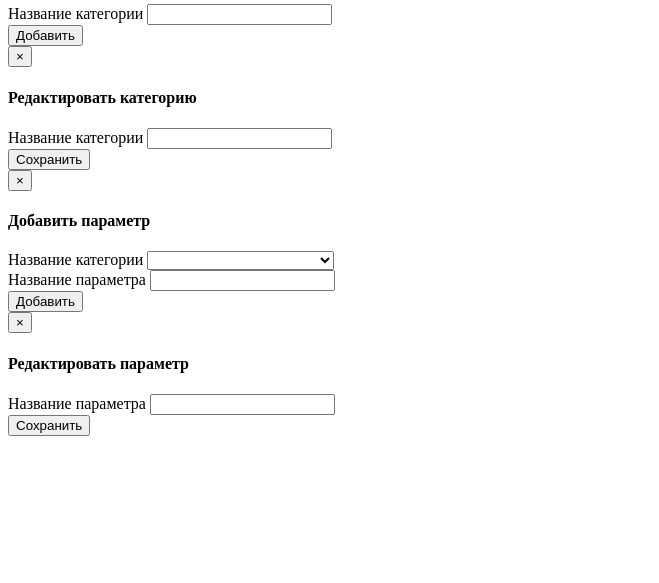
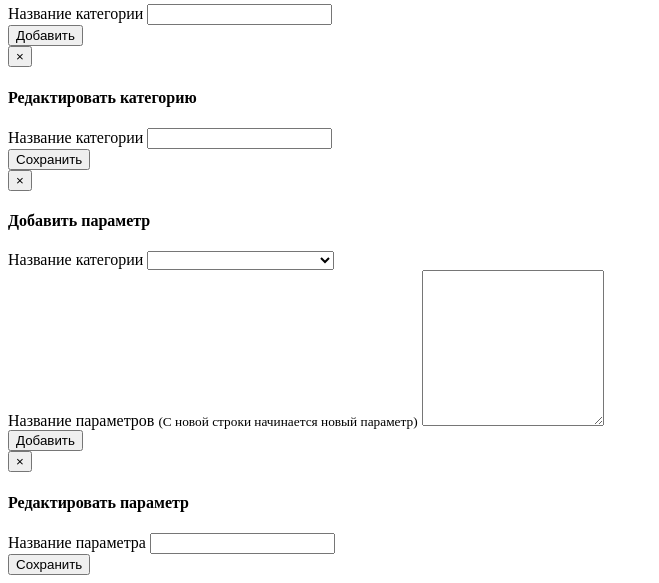
Before and after one commit to vanilich/autodb, a PHP site: template templates/parameter.php in a window 1280 px wide. Shown: the part 364-947 px from the top of the page, without its empty margins (0-659 px from the left). Before the commit the page ends 800 px from the top, so only its background shows below. Run offline with PHP 8.4, Linux system fonts and the light colour scheme; the template is opened without the code that fills it: most values are stand-ins (such as "Sample title", 1, 10 or a date in 2020).

Commit message:
remove bug

```diff
--- a/templates/parameter.php
+++ b/templates/parameter.php
@@ -209,8 +209,8 @@
                             </div>
 
                             <div class="form-group">
-                                <label>Название параметра</label>
-                                <input type="text" name="name" class="form-control" required>
+                                <label>Название параметров <small>(С новой строки начинается новый параметр)</small></label>
+                                <textarea type="text" name="name" class="form-control" style="min-height: 150px;" required></textarea>
                             </div>
 
                             <button type="submit" class="btn btn-primary">Добавить</button>
```
Also changed, not shown: src/controller/rest/ParameterController.php (+10 -2 lines).
